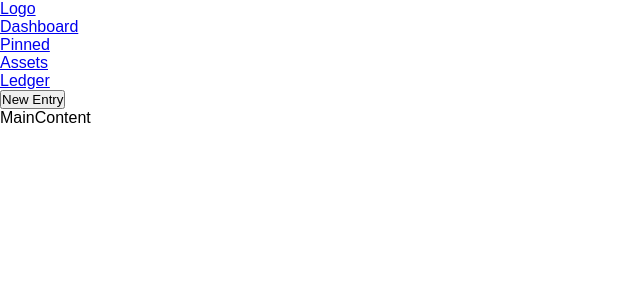
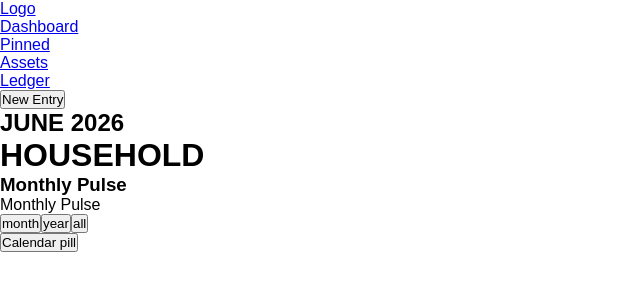
Before and after one commit to flo20/budget-app, a Next.js app: page / in a window 1280 px wide. Shown: the top 300 px of the page, without its empty margins (0-640 px from the left). Built offline with nearby package versions, Linux system fonts and the light colour scheme.

Commit message:
Add sub navigation

```diff
--- a/src/app/page.js
+++ b/src/app/page.js
@@ -1,7 +1,11 @@
+import SubNav from "@/components/SubNav";
+
 export default function Home() {
 	return (
 		<>
-			<div>MainContent</div>
+			<div>
+                <SubNav/>
+                </div>
 		</>
 	)
 }
--- /dev/null
+++ b/src/components/SubNav.js
@@ -0,0 +1,24 @@
+export default function SubNav() {
+	return (
+		<>
+			<div>
+				<h2>JUNE 2026</h2>
+				<h1>HOUSEHOLD</h1>
+			</div>
+			<div>
+				<h3>Monthly Pulse</h3>
+				<div>
+					<div>Monthly Pulse</div>
+					<div>
+						<div>
+							<button>month</button>
+							<button>year</button>
+							<button>all</button>
+						</div>
+						<button>Calendar pill</button>
+					</div>
+				</div>
+			</div>
+		</>
+	)
+}
```
